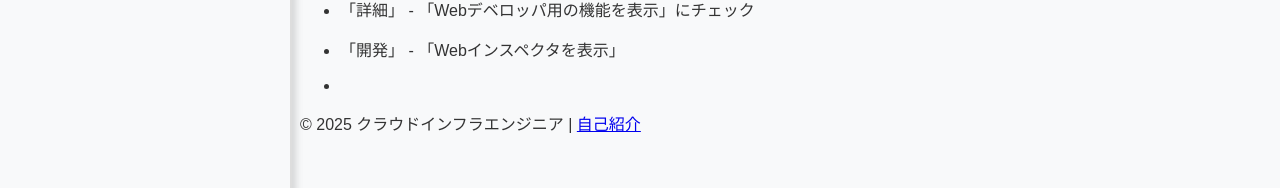
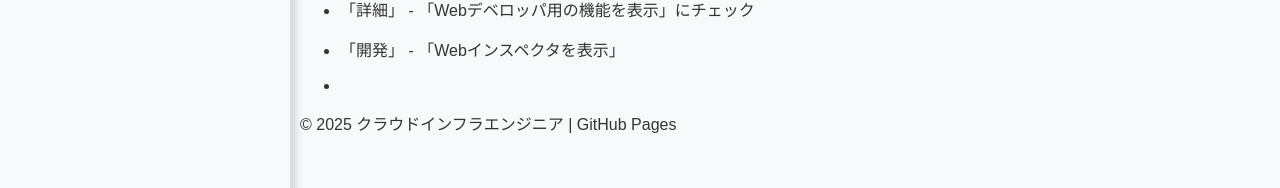
Before and after one commit to cloudrobo48/aws-cloud, a Jekyll site: the page built from docs/mac/mac-memo.md, in a window 1280 px wide and 1328 px high. Shown: the part 1137-1325 px from the top of the window. Built offline with Jekyll 4.4.1, drawn with Linux system fonts in a browser that asks for light colours.

Commit message:
Update default.html

```diff
--- a/_layouts/default.html
+++ b/_layouts/default.html
@@ -31,7 +31,7 @@
             </main>
 
             <footer>
-                <p>&copy; 2025 クラウドインフラエンジニア | <a href="/about.html">自己紹介</a></p>
+                <p>© 2025 クラウドインフラエンジニア | GitHub Pages</p>
             </footer>
         </div>
     </div>
```
